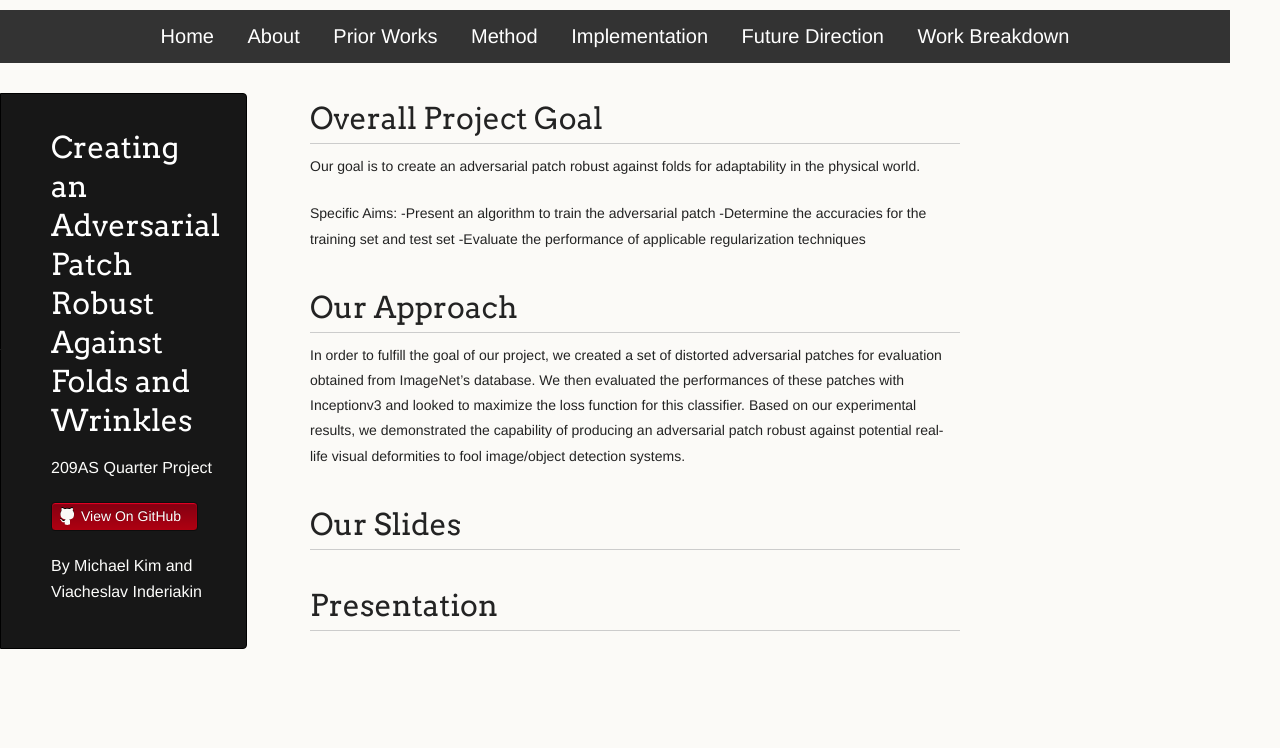
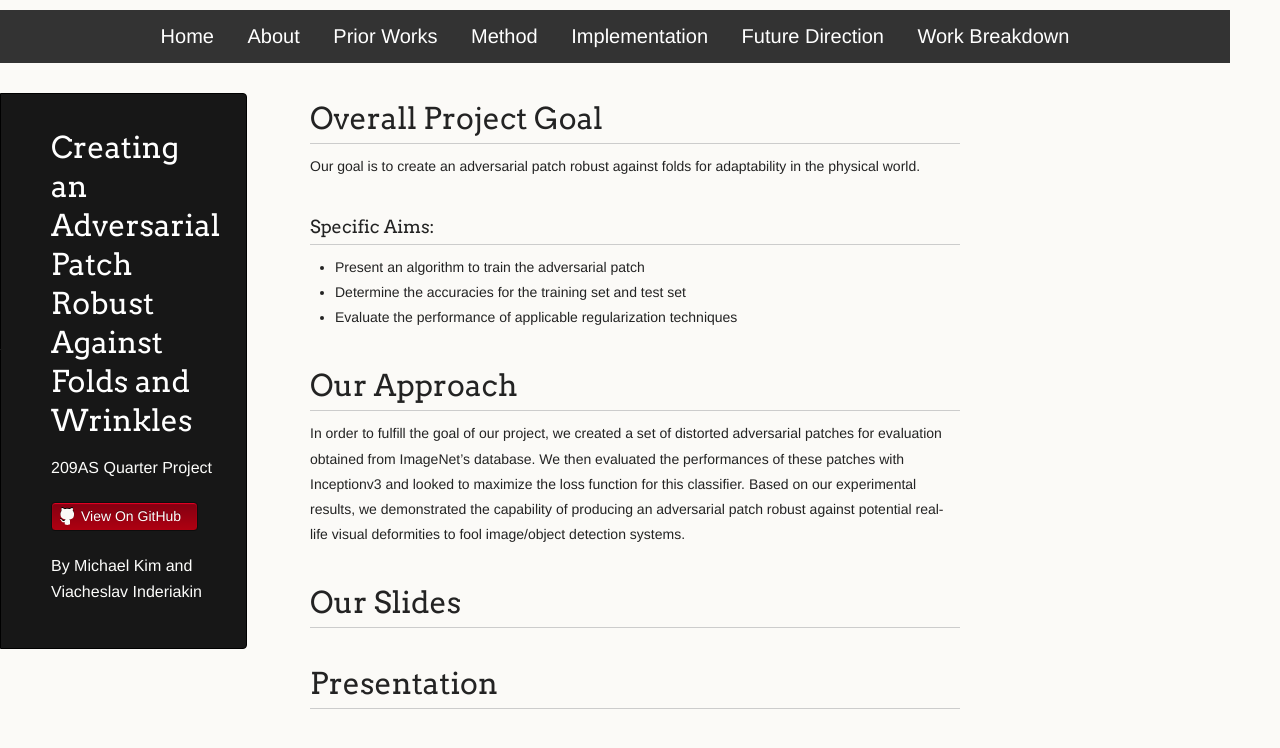
Before and after one commit to SlavaInder/209AS_Adversarial_Patch, a Jekyll site: the page built from docs/index.md, in a window 1280 px wide. Shown: the top 748 px of the page. Built offline with Jekyll 4.4.1, drawn with Linux system fonts in a browser that asks for light colours; our own code applies the rules of GitHub Pages for plain Markdown files.

```diff
--- a/docs/index.md
+++ b/docs/index.md
@@ -5,10 +5,11 @@ layout: default
 # Overall Project Goal
 Our goal is to create an adversarial patch robust against folds for adaptability in the physical world.
 
-Specific Aims:
--Present an algorithm to train the adversarial patch
--Determine the accuracies for the training set and test set
--Evaluate the performance of applicable regularization techniques
+### Specific Aims:
+
+- Present an algorithm to train the adversarial patch
+- Determine the accuracies for the training set and test set
+- Evaluate the performance of applicable regularization techniques
 
 # Our Approach
 In order to fulfill the goal of our project, we created a set of distorted adversarial patches for evaluation obtained from ImageNet's database. We then evaluated the performances of these patches with Inceptionv3 and looked to maximize the loss function for this classifier. Based on our experimental results, we demonstrated the capability of producing an adversarial patch robust against potential real-life visual deformities to fool image/object detection systems.
```
